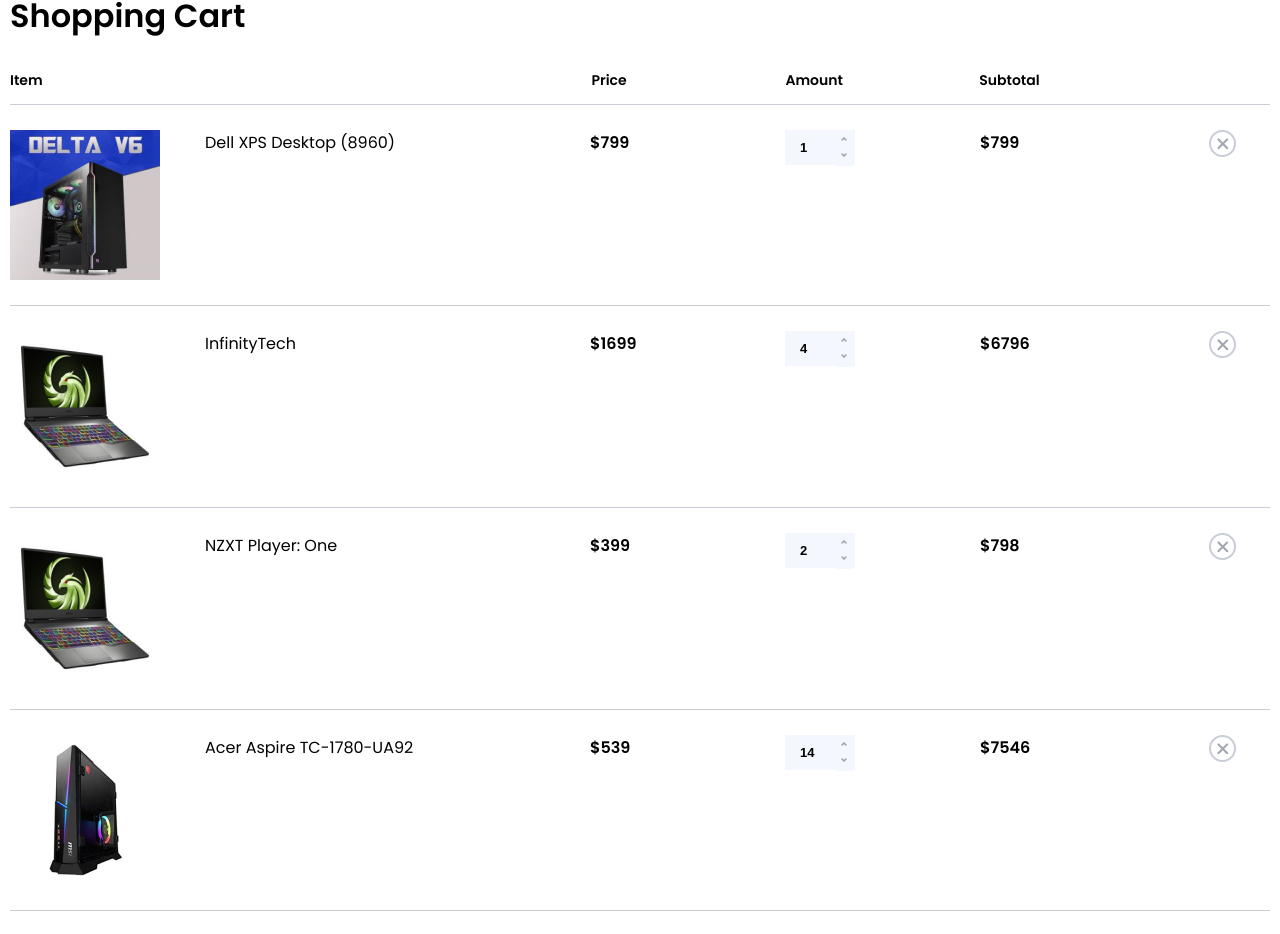
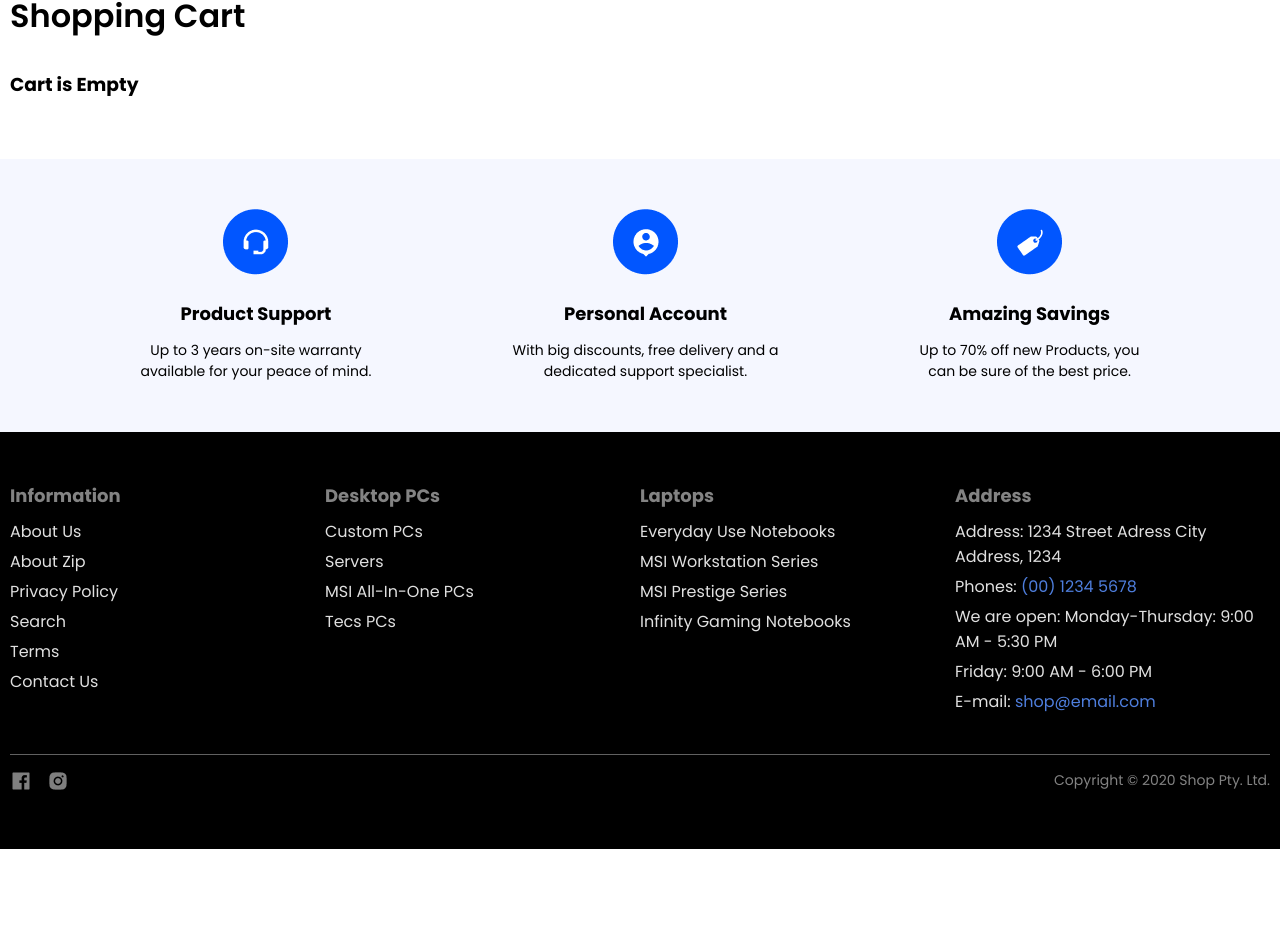
Before and after one commit to R4AYA4R/TechStoreReactJs, a React (Create React App) app: page /cart in a window 1280 px wide. Shown: the part 175-1109 px from the top of the page. After the commit the page ends 1024 px from the top, so only its background shows below. Built offline with nearby package versions, Linux system fonts and the light colour scheme; data requests are answered from the project's data file.

Commit message:
added full cart

```diff
--- a/db.json
+++ b/db.json
@@ -155,15 +155,15 @@
       "id": 15
     },
     {
-      "id": 16,
+      "amount": 1,
+      "category": "HP/COMPAQ PCS",
+      "image": "/images/sectionCatalog/image 29 (1).png",
       "name": "Digital Deluxe",
-      "image": "/images/sectionCatalog/image 29 (1).png",
-      "category": "HP/COMPAQ PCS",
       "price": 1088,
       "priceFilter": "$1,000.00 - $2,000.00",
-      "amount": 1,
       "totalPrice": 1088,
-      "rating": 4
+      "rating": 0,
+      "id": 16
     },
     {
       "amount": 1,
@@ -651,63 +651,14 @@
       "text": "asdf",
       "rating": 4,
       "id": 50
+    },
+    {
+      "name": "adfafd",
+      "nameFor": "Digital Deluxe",
+      "text": "a",
+      "rating": 4,
+      "id": 51
     }
   ],
-  "productsBasket": [
-    {
-      "name": "Dell XPS Desktop (8960)",
-      "category": "MSI ALL-IN-ONE PCS",
-      "image": "/images/sectionCatalog/image 29.png",
-      "price": 799,
-      "rating": 2.5,
-      "priceFilter": "$0.00 - $1,000.00",
-      "amount": 1,
-      "totalPrice": 799,
-      "id": 1
-    },
-    {
-      "name": "InfinityTech",
-      "category": "HP/COMPAQ PCS",
-      "image": "/images/sectionLaptops/image 29.png",
-      "price": 1699,
-      "rating": 4,
-      "priceFilter": "$1,000.00 - $2,000.00",
-      "amount": 4,
-      "totalPrice": 6796,
-      "id": 2
-    },
-    {
-      "name": "NZXT Player: One",
-      "category": "HP/COMPAQ PCS",
-      "image": "/images/sectionLaptops/image 29.png",
-      "price": 399,
-      "rating": 0,
-      "priceFilter": "$0.00 - $1,000.00",
-      "amount": 2,
-      "totalPrice": 798,
-      "id": 3
-    },
-    {
-      "name": "Acer Aspire TC-1780-UA92",
-      "category": "HP/COMPAQ PCS",
-      "image": "/images/sectionCatalog/image 29 (1).png",
-      "price": 539,
-      "rating": 3.3333333333333335,
-      "priceFilter": "$0.00 - $1,000.00",
-      "amount": 14,
-      "totalPrice": 7546,
-      "id": 4
-    },
-    {
-      "name": "Alienware Aurora R16",
-      "category": "HP/COMPAQ PCS",
-      "image": "/images/sectionCustom/image 29.jpg",
-      "price": 339,
-      "rating": 1,
-      "priceFilter": "$0.00 - $1,000.00",
-      "amount": 1,
-      "totalPrice": 339,
-      "id": 5
-    }
-  ]
+  "productsBasket": []
 }
--- a/src/App.tsx
+++ b/src/App.tsx
@@ -7,10 +7,39 @@
 import ProductIdPage from "./pages/ProductIdPage";
 import ScrollToTop from "./utils/ScrollToTop";
 import Cart from "./pages/Cart";
+import { createContext, useState } from "react";
+import { IProduct } from "./types/types";
+import { apiBasket } from "./store/apiBasket";
 
 
+export const BasketContext = createContext<any>(null); // createContext- функция,которая создает контекст для хука useContext,это сейчас не используем,так как реализовали другим образом
+
 function App() {
+  // описываем состояния для BasketContext
+  // const [inputValue,setInputValue] = useState<number>();
+  // const [priceValue,setPriceValue] = useState<number>();
+  // const [product,setProduct] = useState({});
+  // const [changedValue,setChangedValue] = useState(false);
+
+
+  // функция для нашего Basket Context,с параметрами,которые потом будем передавать в ProductItemBasket
+  // const updateBasket=(inputValue2:number,priceValue:number,product2:IProduct)=>{
+  //   setInputValue(inputValue2);
+  //   setPriceValue(priceValue);
+  //   setProduct(product2);
+
+  // }
+
   return (
+    // используем BasketContext.Provider,чтобы подключить наш BasketContext к всему сайту и указываем в value,какие поля есть у этого BasketContext
+    <BasketContext.Provider value={{
+      // inputValue:inputValue,
+      // priceValue:priceValue,
+      // product:product,
+      // changedValue:changedValue,
+      // setChangedValue:setChangedValue,
+      // updateBasket:updateBasket
+    }}>
       <BrowserRouter>
         <ScrollToTop/>
         <div className="wrapper">
@@ -27,6 +56,7 @@
           <Footer/>
         </div>
       </BrowserRouter>
+    </BasketContext.Provider>
   );
 }
 
--- a/src/components/ProductItemBasket.tsx
+++ b/src/components/ProductItemBasket.tsx
@@ -1,5 +1,9 @@
-import { ChangeEvent, useEffect, useState } from "react";
+import { ChangeEvent, useContext, useEffect, useState } from "react";
 import { IProduct } from "../types/types";
+import { apiBasket } from "../store/apiBasket";
+import { BasketContext } from "../App";
+import { setTimeout } from "timers/promises";
+
 
 interface IProductBasket{
     product:IProduct
@@ -10,6 +14,13 @@
     const [inputValue, setInputValue] = useState<number>(product.amount);
 
     const [priceProduct, setPriceProduct] = useState(product.totalPrice);
+
+    const [deleteProductBasket] = apiBasket.useDeleteProductBasketMutation();
+
+    const [updateProductBasket] = apiBasket.useUpdateProductBasketMutation();
+
+    // const {updateBasket} = useContext(BasketContext)
+
 
     const changeInputValue = (e: ChangeEvent<HTMLInputElement>) => {
         // изменяем состояние инпута цены на текущее значение инпута,указываем + перед e.target.value,чтобы перевести текущее значение инпута из строки в число
@@ -47,6 +58,16 @@
 
     }, [inputValue])
 
+    useEffect(()=>{
+
+        // updateBasket(inputValue,priceProduct,product);
+        // console.log(priceProduct)
+
+        updateProductBasket({...product,amount:inputValue,totalPrice:priceProduct}); // обновляем данные товара корзины при изменении priceProduct
+
+    },[priceProduct])
+
+
     return (
         <div className="table__main-item">
             <img src={product.image} alt="" className="main__item-img" />
@@ -65,7 +86,7 @@
             </div>
             <p className="main__item-price">${priceProduct}</p>
             <div className="main__item-btnBlock">
-                <button className="main__item-btn">
+                <button className="main__item-btn" onClick={()=>deleteProductBasket(product)}>
                     <img src="/images/sectionCart/Group 108.png" alt="" className="main__item-btnImg" />
                 </button>
             </div>
--- a/src/index.css
+++ b/src/index.css
@@ -1047,6 +1047,11 @@
   border-radius: 50px;
   cursor:pointer;
   margin-top: 25px;
+  opacity: 1;
+  transition:opacity .5s ease;
+}
+.sectionCart__table-btn:hover{
+  opacity: 0.5;
 }
 .table__main-item{
   display: grid;
@@ -1071,3 +1076,19 @@
   background-color: #fff;
   cursor:pointer;
 }
+ .sectionCart__table-bottom{
+  display: grid;
+  grid-template-columns:3fr 1fr;
+  align-items: center;
+ }
+ .table__bottom-btns{
+  display: flex;
+  align-items: center;
+  gap: 30px;
+ }
+ .table__bottom-text{
+  text-align: center;
+  font-size: 16px;
+  font-weight: 600;
+  color: #000;
+ }
--- a/src/pages/Cart.tsx
+++ b/src/pages/Cart.tsx
@@ -1,9 +1,44 @@
+import { useContext, useEffect, useState } from "react";
 import ProductItemBasket from "../components/ProductItemBasket";
 import { apiBasket } from "../store/apiBasket";
+import { IProduct } from "../types/types";
+import { BasketContext } from "../App";
 
 const Cart = () => {
 
     const { data } = apiBasket.useGetAllProductsBasketQuery(null);
+
+    const [deleteProductsBasket] = apiBasket.useDeleteAllProductsBasketMutation();
+
+    const [totalCheck,setTotalCheck] = useState<number>();
+
+    // const {inputValue,priceValue,product} = useContext(BasketContext); // берем из нашего BasketContext состояния
+
+    // const [updateProductBasket] = apiBasket.useUpdateProductBasketMutation();
+
+    const dataCheck = data?.reduce((prev,curr) => prev + curr.totalPrice,0); // проходимся по массиву объектов корзины и на каждой итерации увеличиваем переменную prev(это число,и мы указали,что в начале оно равно 0 и оно будет увеличиваться на каждой итерации массива объектов,запоминая старое состояние числа и увеличивая его на новое значение) на curr(текущий итерируемый объект).totalPrice,это чтобы посчитать общую сумму цены всех товаров
+
+
+    // const updateBasketProducts = ()=>{
+
+    //     // updateProductBasket({...product,amount:inputValue,totalPrice:priceValue}); // обновляем данные у товара корзины на состояние из нашего BasketContext(мы передали в ProductItemBasket данные цены и тд в функцию нашего BasketContext,которая меняет состояния inputValue,priceValue,product в BasketContext,и на эти данные уже обновляем товар корзины)
+    //     // console.log('updated')
+
+    // }
+
+    // функция для удаления всех товаров корзины
+    const deleteAllProducts=()=>{
+        // проходимся по каждому элементу массива товаров корзины и вызываем мутацию deleteProductsBasket и передаем туда product.id(id каждого товара на каждой итерации)
+        data?.forEach(product =>{
+            deleteProductsBasket(product.id);
+        });
+
+    }
+
+
+    useEffect(()=>{
+        setTotalCheck(dataCheck);
+    },[data])
 
     return (
         <section className="sectionCart">
@@ -35,7 +70,13 @@
                                 )}
 
                             </div>
-                            <button className="sectionCart__table-btn">Update Shopping Cart</button>
+                            <div className="sectionCart__table-bottom">
+                                <div className="table__bottom-btns">
+                                    {/* <button className="sectionCart__table-btn" onClick={updateBasketProducts}>Update Shopping Cart</button> */}
+                                    <button className="sectionCart__table-btn" onClick={deleteAllProducts}>Clear Shopping Cart</button>
+                                </div>
+                                <p className="table__bottom-text">Total: ${totalCheck}</p>
+                            </div>
                         </div>
                         : <h3>Cart is Empty</h3>
 
--- a/src/pages/Catalog.tsx
+++ b/src/pages/Catalog.tsx
@@ -149,7 +149,7 @@
 
                 return response;
 
-            } else if (categoryFilter !== '' && priceFilter!== '' && sortByFilter !== ''){
+            } else if (categoryFilter !== '' && priceFilter !== '' && sortByFilter !== ''){
                 const response = await axios.get<IProduct[]>(`http://localhost:5000/catalogProducts?name_like=${searchValue}&category=${categoryFilter}&priceFilter=${priceFilter}&_sort=rating&_order=desc`, {
                     params: {
                         _limit: limit,
--- a/src/store/apiBasket.ts
+++ b/src/store/apiBasket.ts
@@ -33,7 +33,45 @@
             invalidatesTags:()=>[{
                 type:'productsBasket'
             }]
-        })
+        }),
+
+        deleteProductBasket:builder.mutation<null,IProduct>({
+            query:(product)=>({
+                url:`/${product.id}`, // указываем тут id user,которого хотим удалить
+
+                method:'DELETE' // указываем тут метод DELETE для удаления данных на сервере
+            }),
+
+            invalidatesTags:()=>[{
+                type:'productsBasket'
+            }]
+        }),
+
+        deleteAllProductsBasket:builder.mutation<null,number>({
+            query:(productId)=>({
+                url:`/${productId}`, // указываем тут id product,которого хотим удалить
+
+                method:'DELETE' // указываем тут метод DELETE для удаления данных на сервере
+            }),
+
+            invalidatesTags:()=>[{
+                type:'productsBasket'
+            }]
+        }),
+
+        updateProductBasket:builder.mutation<null,IProduct>({
+            query:(product)=>({
+                url:`/${product.id}`, // указываем тут id product,которого хотим обновить
+
+                method:'PUT', // указываем тут метод DELETE для удаления данных на сервере
+
+                body:product // указываем тело запроса(те данные,которые будут изменены на сервере)
+            }),
+
+            invalidatesTags:()=>[{
+                type:'productsBasket'
+            }]
+        }),
 
     })
 })
```
Lines whose indentation alone changed are shown as unchanged.
